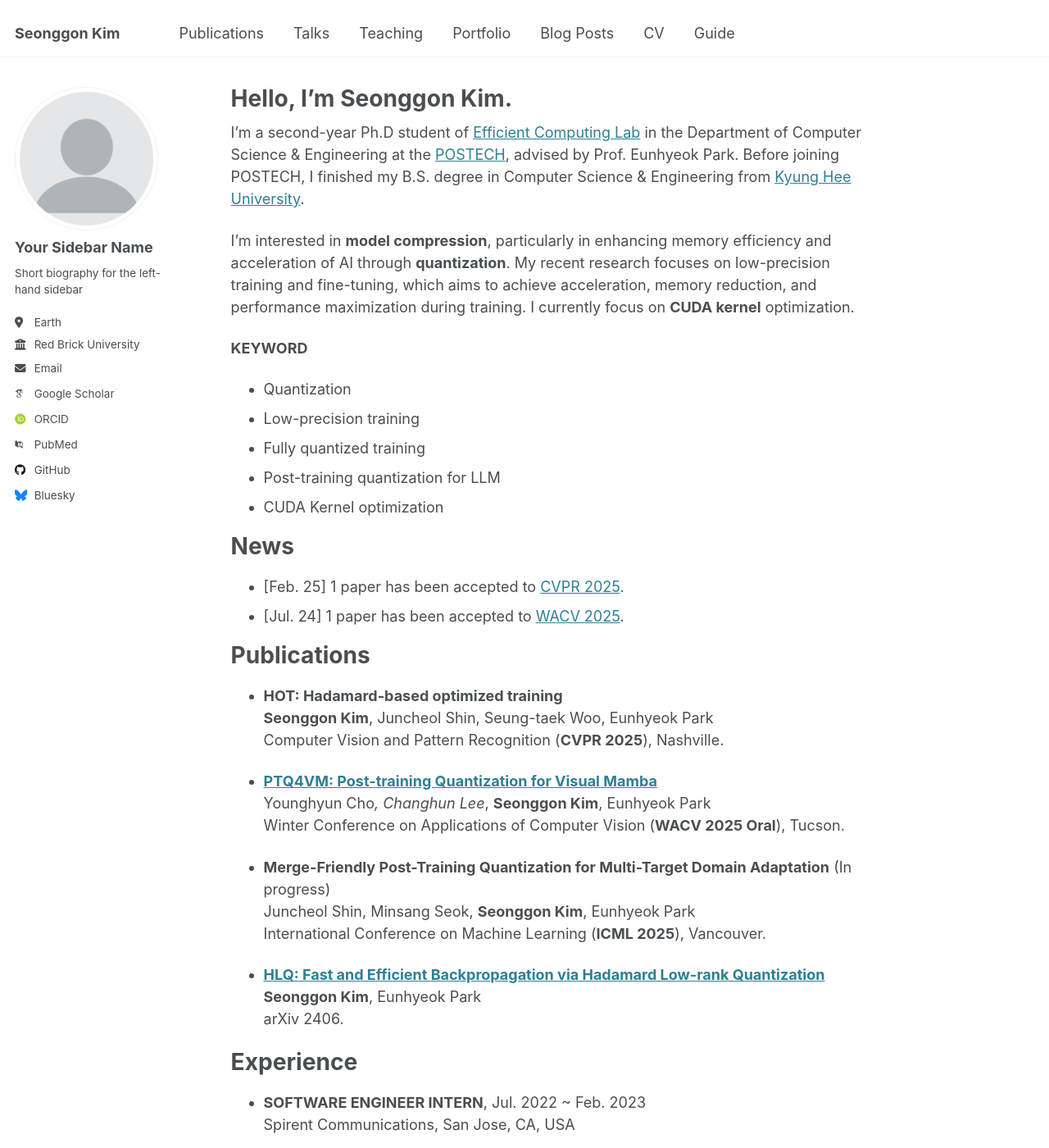
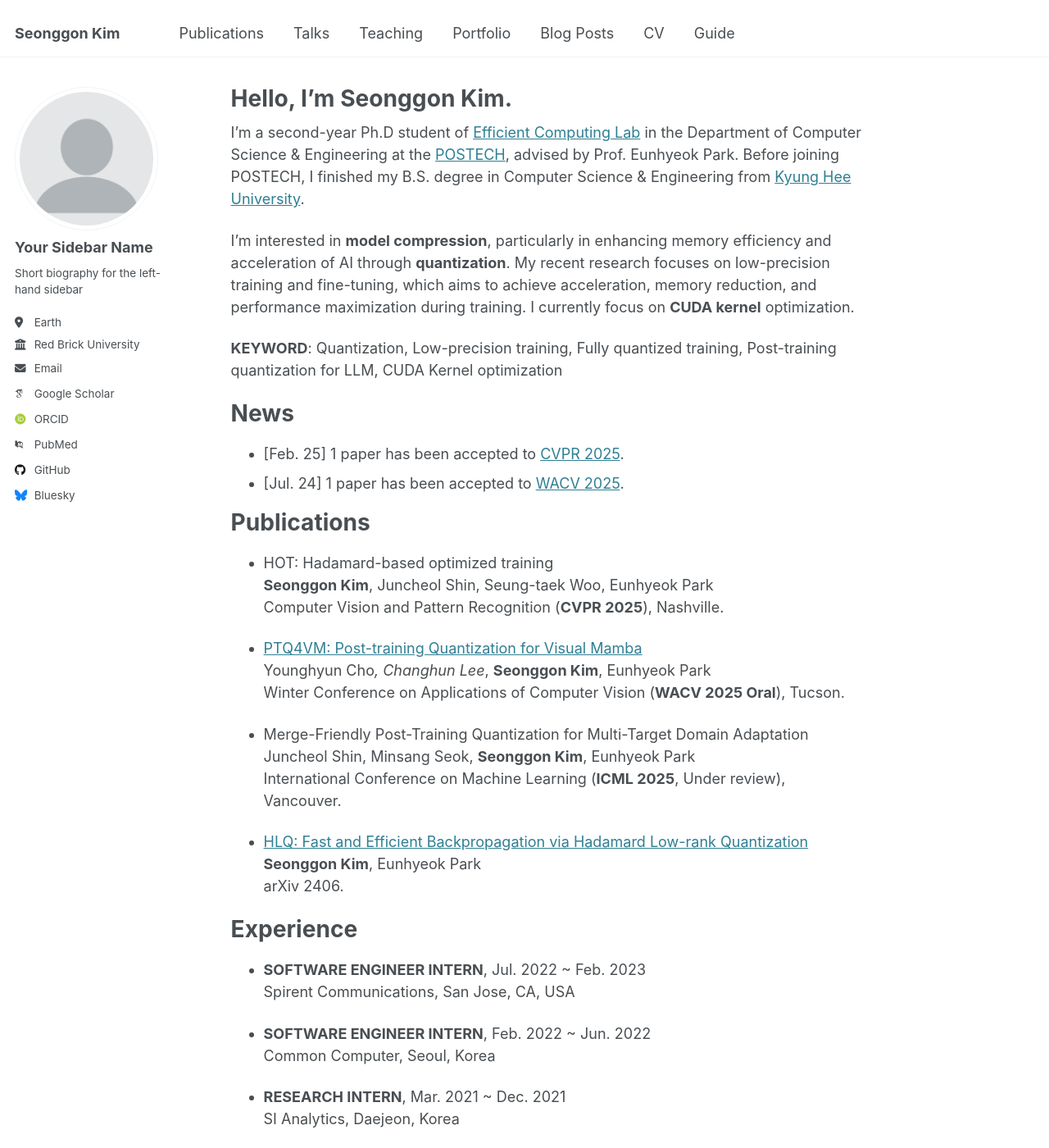
Before and after one commit to sungonuni/sungonuni.github.io, a Jekyll site: the page built from _pages/about.md, in a window 1280 px wide and 1400 px high. Shown: the whole window at 82% size. Built offline with Jekyll 4.4.1, drawn with Linux system fonts in a browser that asks for light colours; some web fonts are replaced.

Commit message:
Fix layout2

```diff
--- a/_pages/about.md
+++ b/_pages/about.md
@@ -11,12 +11,7 @@ I'm a second-year Ph.D student of [Efficient Computing Lab](https://sites.google
 
 I'm interested in **model compression**, particularly in enhancing memory efficiency and acceleration of AI through **quantization**. My recent research focuses on low-precision training and fine-tuning, which aims to achieve acceleration, memory reduction, and performance maximization during training. I currently focus on **CUDA kernel** optimization.
 
-**KEYWORD**
-- Quantization
-- Low-precision training
-- Fully quantized training
-- Post-training quantization for LLM
-- CUDA Kernel optimization
+**KEYWORD**: Quantization, Low-precision training, Fully quantized training, Post-training quantization for LLM, CUDA Kernel optimization
 
 
 News
@@ -28,19 +23,19 @@ News
 Publications
 ======
 
-- **HOT: Hadamard-based optimized training**
+- HOT: Hadamard-based optimized training
 **Seonggon Kim**, Juncheol Shin, Seung-taek Woo, Eunhyeok Park
 Computer Vision and Pattern Recognition (**CVPR 2025**), Nashville.
 
-- [**PTQ4VM: Post-training Quantization for Visual Mamba**](https://arxiv.org/abs/2412.20386)
+- [PTQ4VM: Post-training Quantization for Visual Mamba](https://arxiv.org/abs/2412.20386)
 Younghyun Cho*, Changhun Lee*, **Seonggon Kim**, Eunhyeok Park
 Winter Conference on Applications of Computer Vision (**WACV 2025 Oral**), Tucson.
 
-- **Merge-Friendly Post-Training Quantization for Multi-Target Domain Adaptation** (In progress)
+- Merge-Friendly Post-Training Quantization for Multi-Target Domain Adaptation
 Juncheol Shin, Minsang Seok, **Seonggon Kim**, Eunhyeok Park
-International Conference on Machine Learning (**ICML 2025**), Vancouver.
+International Conference on Machine Learning (**ICML 2025**, Under review), Vancouver.
 
-- [**HLQ: Fast and Efficient Backpropagation via Hadamard Low-rank Quantization**](https://arxiv.org/abs/2406.15102)
+- [HLQ: Fast and Efficient Backpropagation via Hadamard Low-rank Quantization](https://arxiv.org/abs/2406.15102)
 **Seonggon Kim**, Eunhyeok Park
 arXiv 2406.
 
```
